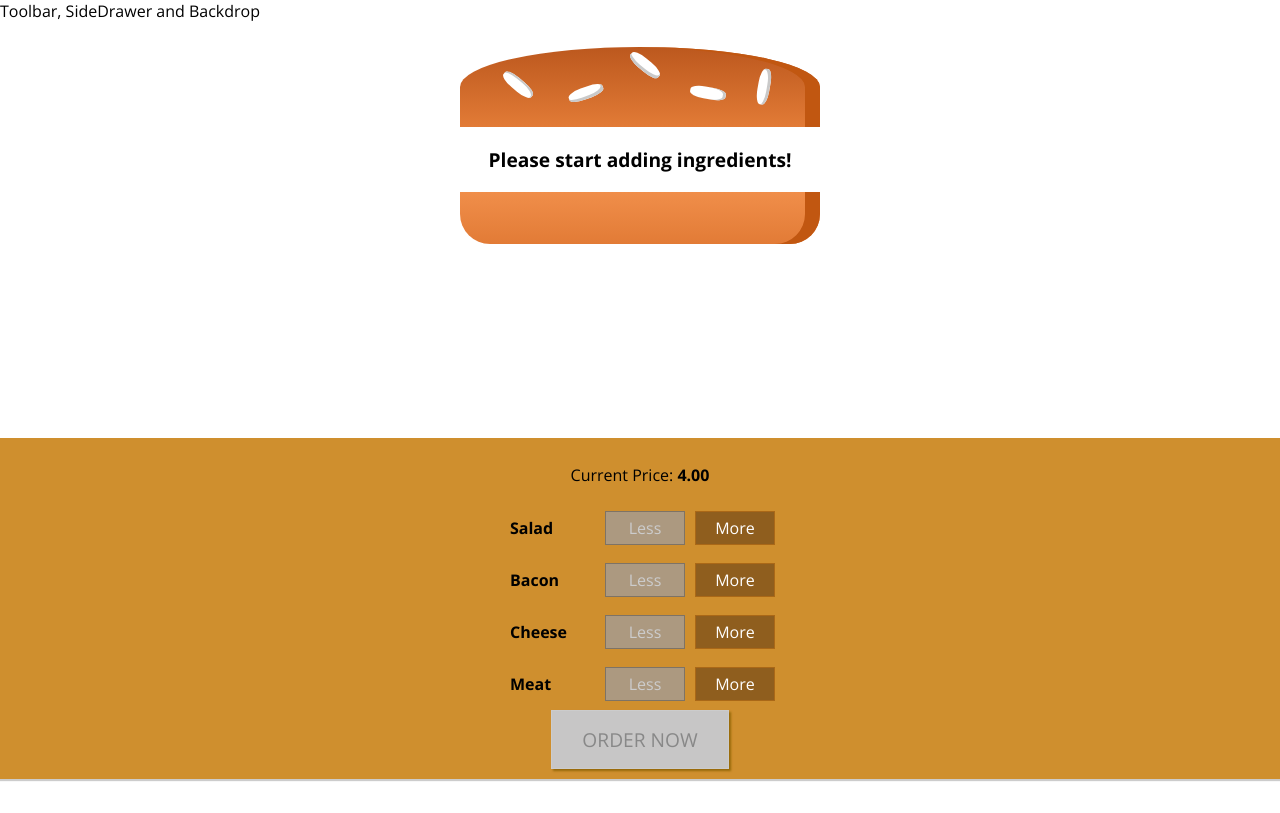
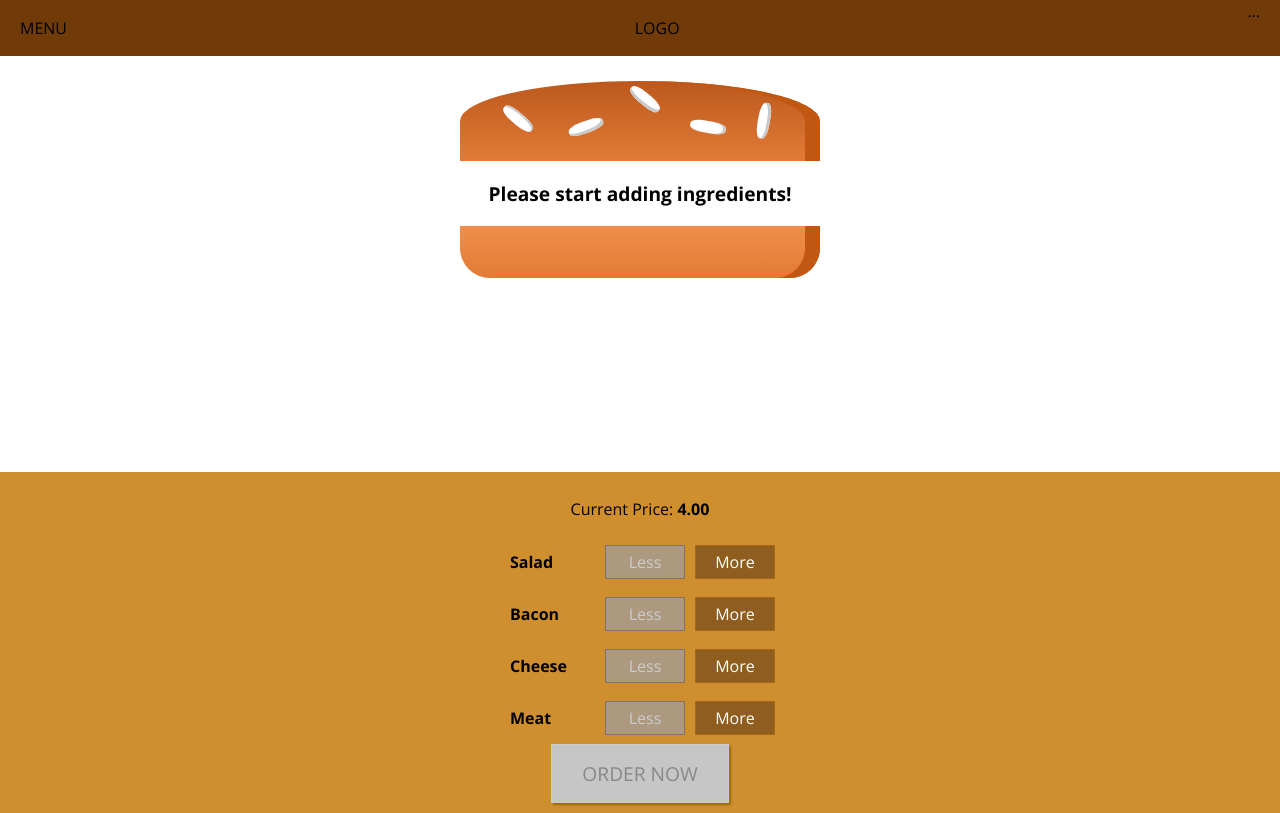
Before and after one commit to anilgudur/R-burger-app, a React (Create React App) app: page / in a window 1280 px wide. Built offline with nearby package versions, Linux system fonts and the light colour scheme.

Commit message:
8.134 - Toolbar added

```diff
--- a/src/components/Layout/Layout.js
+++ b/src/components/Layout/Layout.js
@@ -1,9 +1,10 @@
 import React from "react";
 import classes from "./Layout.module.css";
+import Toolbar from "../Navigation/Toolbar/Toolbar";
 
 const layout = props => (
   <>
-    <div>Toolbar, SideDrawer and Backdrop</div>
+    <Toolbar />
     <main className={classes.Content}>{props.children}</main>
   </>
 );
--- a/src/components/Layout/Layout.module.css
+++ b/src/components/Layout/Layout.module.css
@@ -1,3 +1,3 @@
 .Content {
-  margin-top: 16px;
+  margin-top: 72px;
 }
--- /dev/null
+++ b/src/components/Navigation/Toolbar/Toolbar.js
@@ -0,0 +1,12 @@
+import React from "react";
+import classes from "./Toolbar.module.css";
+
+const toolbar = props => (
+  <header className={classes.Toolbar}>
+    <div>MENU</div>
+    <div>LOGO</div>
+    <nav>...</nav>
+  </header>
+);
+
+export default toolbar;
--- /dev/null
+++ b/src/components/Navigation/Toolbar/Toolbar.module.css
@@ -0,0 +1,18 @@
+.Toolbar {
+  height: 56px;
+  width: 100%;
+  position: fixed;
+  top: 0;
+  left: 0;
+  background-color: #703b09;
+  display: flex;
+  justify-content: space-between;
+  align-items: center;
+  padding: 0 20px;
+  box-sizing: border-box;
+  z-index: 90;
+}
+
+.Toolbar nav {
+  height: 100%;
+}
```
